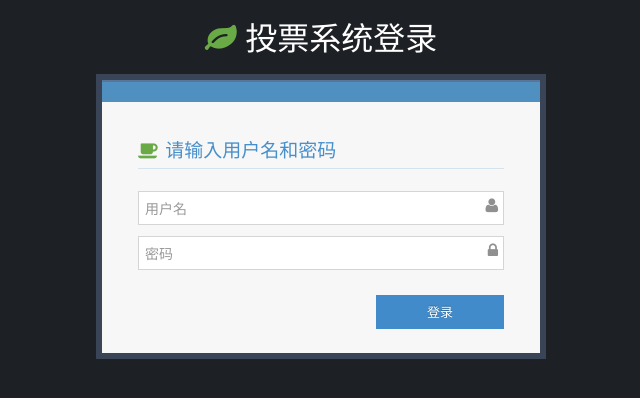
After one commit to Keeplingshi/PythonLearn, a Django app: page /polls/ in a window 1280 px wide. The commit adds this page. Shown: the top 398 px of the page, without its empty margins (319-959 px from the left). Run offline with Django 3.2, Linux system fonts and the light colour scheme.

Commit message:
登录控制 未完成

```diff
--- a/mysite/mysite/settings.py
+++ b/mysite/mysite/settings.py
@@ -38,7 +38,6 @@ INSTALLED_APPS = [
     'django.contrib.messages',
     'django.contrib.staticfiles',
     'polls',
-    'portal',
 ]
 
 MIDDLEWARE = [
--- a/mysite/mysite/urls.py
+++ b/mysite/mysite/urls.py
@@ -16,7 +16,7 @@ Including another URLconf
 from django.conf.urls import include, url
 
 urlpatterns = [
-    url(r'^polls_admin/', include('polls.urls', namespace="polls")),
+    url(r'^polls/', include('polls.urls', namespace="polls")),
 
     # url(r'^static/(?P<path>.*)$', 'django.views.static.serve', {'document_root': mysite.settings.STATIC_URL}),
     # url(r'^portal/', portal.site.urls),
--- a/mysite/polls/templates/polls/admin.html
+++ b/mysite/polls/templates/polls/admin.html
@@ -14,6 +14,8 @@
     <script src="/static/ui/ace/assets/js/ace.min.js"></script>
     <script src="/static/ui/layer/layer.js"></script>
     <script src="/static/ui/ace/assets/js/ace-extra.min.js"></script>
+
+
 </head>
 <body>
 		<div class="navbar navbar-default" id="navbar" style="height: 45px">
@@ -113,7 +115,7 @@
 
        $("#user_manage").click(function(){
 
-			$.post("/polls_admin/userList/", function(result){
+			$.post("/polls/userList/", function(result){
 				$("#content_page").empty();
 				$("#content_page").html(result);
 			});
--- /dev/null
+++ b/mysite/polls/templates/polls/login.html
@@ -0,0 +1,91 @@
+<!DOCTYPE html>
+<html lang="en">
+	<head>
+		<meta charset="utf-8" />
+		<title>登录</title>
+
+		<link href="/static/ui/ace/assets/css/bootstrap.min.css" rel="stylesheet" />
+		<link rel="stylesheet" href="/static/ui/ace/assets/css/font-awesome.min.css" />
+		<link rel="stylesheet" href="/static/ui/ace/assets/css/ace.min.css" />
+		<link rel="stylesheet" href="/static/ui/ace/assets/css/ace-rtl.min.css" />
+		<script src="/static/js/jquery.min.js"></script>
+		<script src="/static/ui/layer/layer.js"></script>
+
+	</head>
+
+	<body class="login-layout">
+		<div class="main-container">
+			<div class="main-content">
+				<div class="row">
+					<div class="col-sm-10 col-sm-offset-1">
+						<div class="login-container">
+							<div class="center">
+								<h1>
+									<i class="icon-leaf green"></i>
+									<span class="red"></span>
+									<span class="white">投票系统登录</span>
+								</h1>
+							</div>
+
+							<div class="space-6"></div>
+
+							<div class="position-relative">
+								<div id="login-box" class="login-box visible widget-box no-border">
+									<div class="widget-body">
+										<div class="toolbar clearfix">
+											<div></div>
+										</div>
+										<div class="widget-main">
+											<h4 class="header blue lighter bigger">
+												<i class="icon-coffee green"></i>
+												请输入用户名和密码
+											</h4>
+
+											<div class="space-6"></div>
+
+											<form id="formId" action="/polls/validate_login/" method="post" >
+                                                {% csrf_token %}
+												<fieldset>
+													<label class="block clearfix">
+														<span class="block input-icon input-icon-right">
+															<input type="text" id="username" name="username" class="form-control" placeholder="用户名" />
+															<i class="icon-user"></i>
+														</span>
+													</label>
+
+													<label class="block clearfix">
+														<span class="block input-icon input-icon-right">
+															<input type="password" id="password" name="password" class="form-control" placeholder="密码" />
+															<i class="icon-lock"></i>
+														</span>
+													</label>
+
+													<div class="space"></div>
+
+													<div class="clearfix">
+														<input type="submit" class="width-35 pull-right btn btn-sm btn-primary" value="登录">
+													</div>
+
+													<div class="space-4"></div>
+												</fieldset>
+											</form>
+										</div>
+									</div>
+								</div>
+							</div>
+						</div>
+					</div>
+				</div>
+			</div>
+		</div>
+
+	</body>
+	<script type="text/javascript">
+		$(function(){
+			var errorinfo='${error}';
+			if(errorinfo=='error'){
+				layer.tips('用户名或密码错误', '#username');
+			}
+		});
+	</script>
+</html>
--- a/mysite/polls/urls.py
+++ b/mysite/polls/urls.py
@@ -6,7 +6,10 @@ urlpatterns = [
     # ex : /polls/
     # url(r'^static/(?P<path>.*)$', 'django.views.static.serve', {'document_root': mysite.settings.STATIC_URL}),
     # 管理页面
-    url(r'^$', views.admin),
+    url(r'^$', views.login),
+    url(r'login/$', views.login, name='login'),
+    url(r'validate_login/$', views.validate_login, name='validate_login'),
+    url(r'admin/$', views.admin, name='admin'),
     url(r'userList/$', views.user_list, name='userList'),
     # 主页面
     # url(r'index/$', views.index, name='index'),
--- a/mysite/polls/views.py
+++ b/mysite/polls/views.py
@@ -3,11 +3,39 @@ from django.http import HttpResponseRedirect
 from django.shortcuts import render, get_object_or_404
 from django.views.decorators.csrf import csrf_exempt
 from django.core.paginator import Paginator, EmptyPage, PageNotAnInteger
+from django.contrib.auth import authenticate, login
+from django.contrib.auth.decorators import login_required
 
-from polls.models import Questionnaire
+from polls.models import Questionnaire, User
+
+
+# 登录页面
+def login(request):
+
+    return render(request, 'polls/login.html')
+
+
+# 登录验证
+def validate_login(request):
+    username = request.POST['username']
+    password = request.POST['password']
+    print(username)
+    print(password)
+    user = authenticate(username=username, password=password)
+    if user is not None:
+        if user.is_active:
+            login(request, user)
+            HttpResponseRedirect('/polls/admin')
+        else:
+            print("Your account has been disabled!")
+    else:
+        print("Your username and password were incorrect.")
+
+    return render(request, 'polls/login.html')
 
 
 # 管理页面首页面
+@login_required(login_url='/polls/login/')
 def admin(request):
 
     return render(request, 'polls/admin.html')
@@ -21,7 +49,7 @@ def user_list(request):
 
     page = request.GET.get('page')
     try:
-        contacts = paginator.page(page)
+        contacts = paginator.page(2)
     except PageNotAnInteger:
         # If page is not an integer, deliver first page.
         contacts = paginator.page(1)
--- a/mysite/portal/urls.py
+++ /dev/null
@@ -1,4 +0,0 @@
-urlpatterns = [
-    # ex : /polls/
-
-]
```
